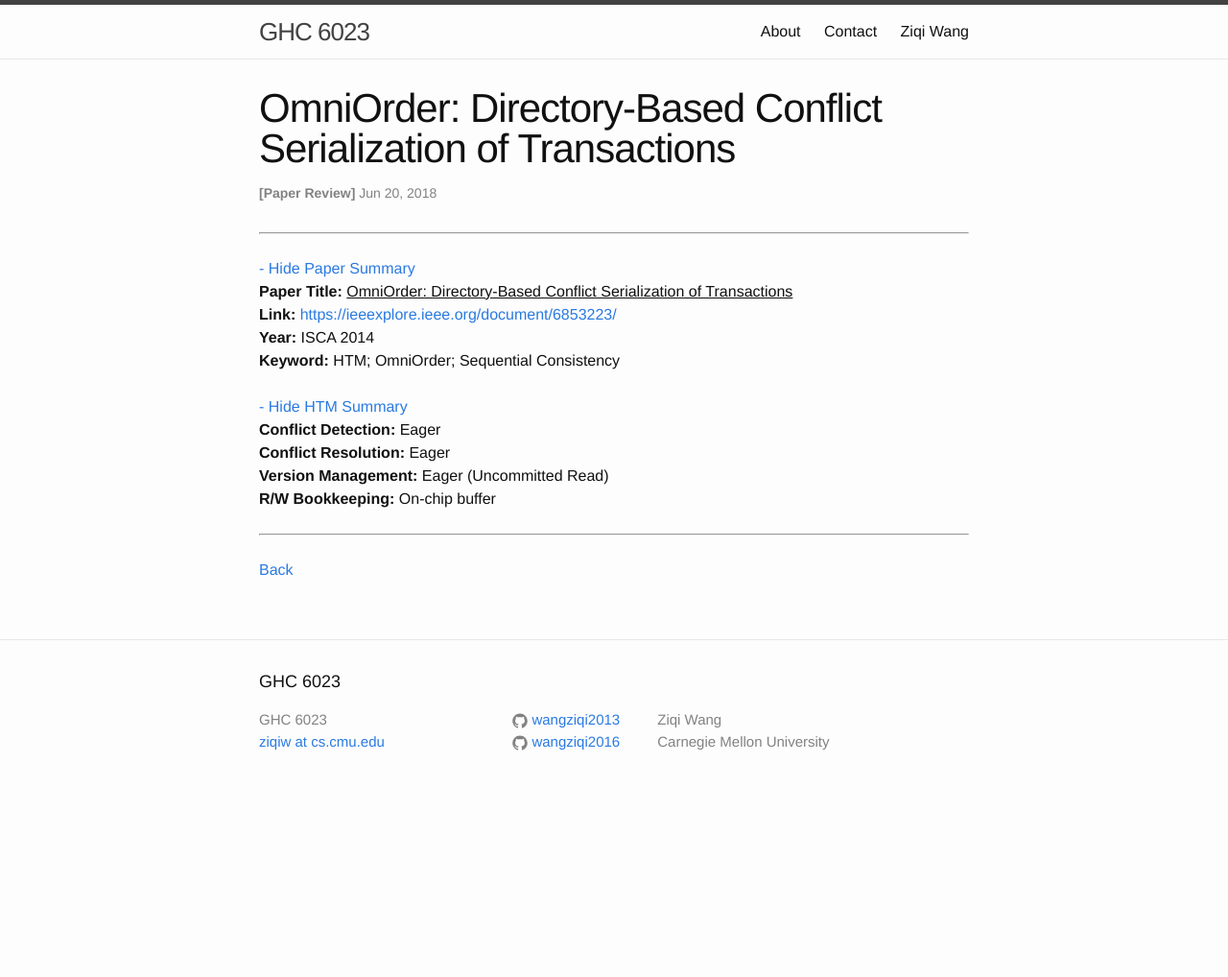
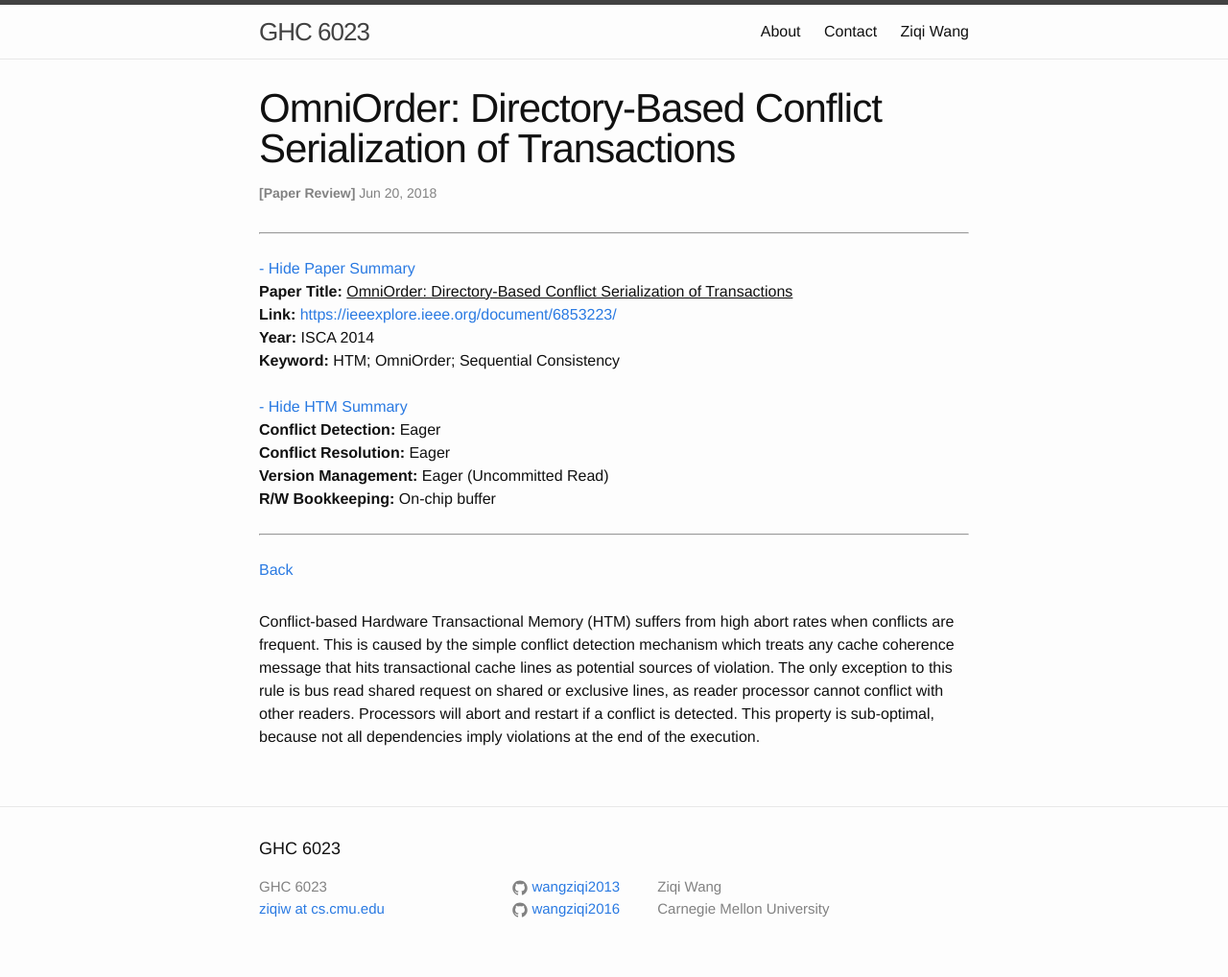
Before and after one commit to wangziqi2013/wangziqi2013.github.io, a Jekyll site: the page built from _posts/2018-06-19-OmniOrder.markdown, in a window 1280 px wide. Shown: the whole page at 96% size. Built offline with Jekyll 4.4.1, drawn with Linux system fonts in a browser that asks for light colours; before the commit the page ends 900 px from its top, so only the background shows below that.

Commit message:
Adding reason

```diff
--- a/_posts/2018-06-19-OmniOrder.markdown
+++ b/_posts/2018-06-19-OmniOrder.markdown
@@ -12,3 +12,10 @@ htm_cd: Eager
 htm_cr: Eager
 version_mgmt: Eager (Uncommitted Read)
 ---
+
+Conflict-based Hardware Transactional Memory (HTM) suffers from high abort rates when conflicts are frequent.
+This is caused by the simple conflict detection mechanism which treats any cache coherence message that hits
+transactional cache lines as potential sources of violation. The only exception to this rule is bus read shared
+request on shared or exclusive lines, as reader processor cannot conflict with other readers. Processors
+will abort and restart if a conflict is detected. This property is sub-optimal, because not all dependencies
+imply violations at the end of the execution.
```
